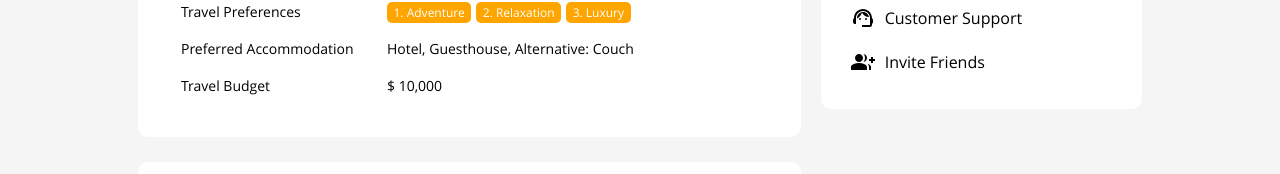
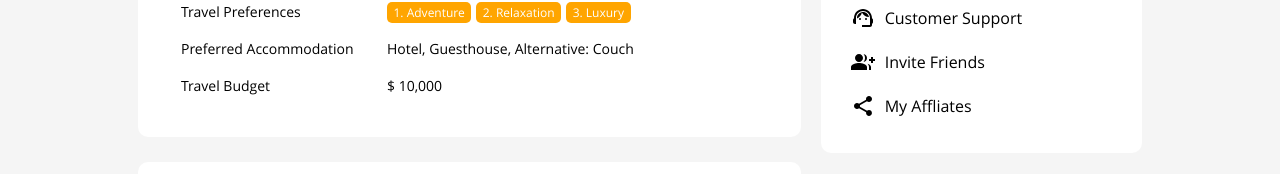
Before and after one commit to Edberaga/thaigood4u-vite-app, a React (Vite) app: page /dashboard in a window 1280 px wide. Shown: the part 626-800 px from the top of the page. Built offline with nearby package versions, Linux system fonts and the light colour scheme; no server answers; sample sign-in values are in the browser's storage.

Commit message:
Add Invite friends and My affliate manually

```diff
--- a/src/components/Dashboard/index.jsx
+++ b/src/components/Dashboard/index.jsx
@@ -6,6 +6,8 @@ import { accountSettingData } from '../../data/account-setting'
 import './style.scss'
 
 import NoImg from '../../assets/images/no-image.png'
+import GroupAddIcon from '@mui/icons-material/GroupAdd';
+import ShareIcon from '@mui/icons-material/Share';
 
 const Dashboard = () => {
 return (
@@ -112,13 +114,28 @@ return (
       {accountSettingData.map((par, index) => {
       return (
       <div key={index}>
-          <Link>
+        <Link to={par.path}>
           {par.icon}
           <p>{par.name}</p>
         </Link>
       </div>
       )
       })}
+      {/*
+      <div key="4">
+        <Link to="./invite-friends">
+        <GroupAddIcon/>
+        <p>Invite Friends</p>
+        </Link>
+      </div>
+      */}
+
+      <div key="4">
+        <Link to="./affliate">
+          <ShareIcon/>
+          <p>My Affliates</p>
+        </Link>
+      </div>
     </section>
 
 
```
Lines whose indentation alone changed are shown as unchanged.
